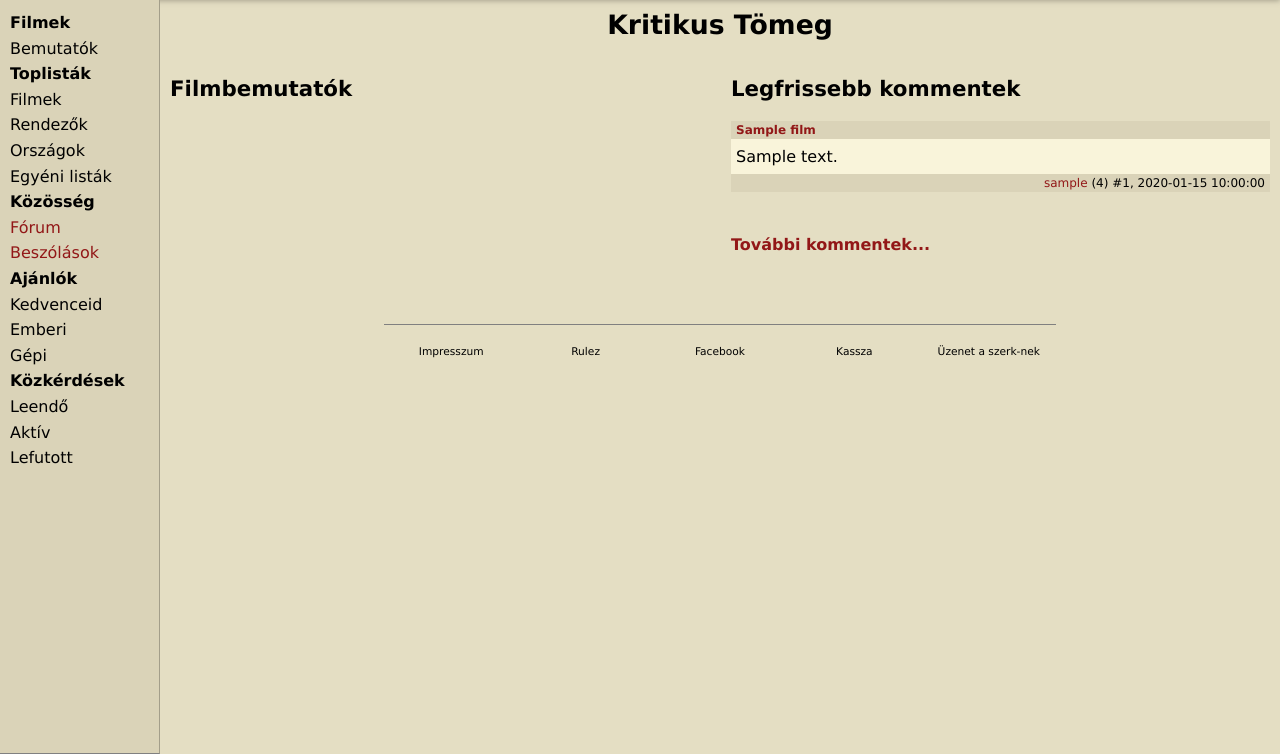
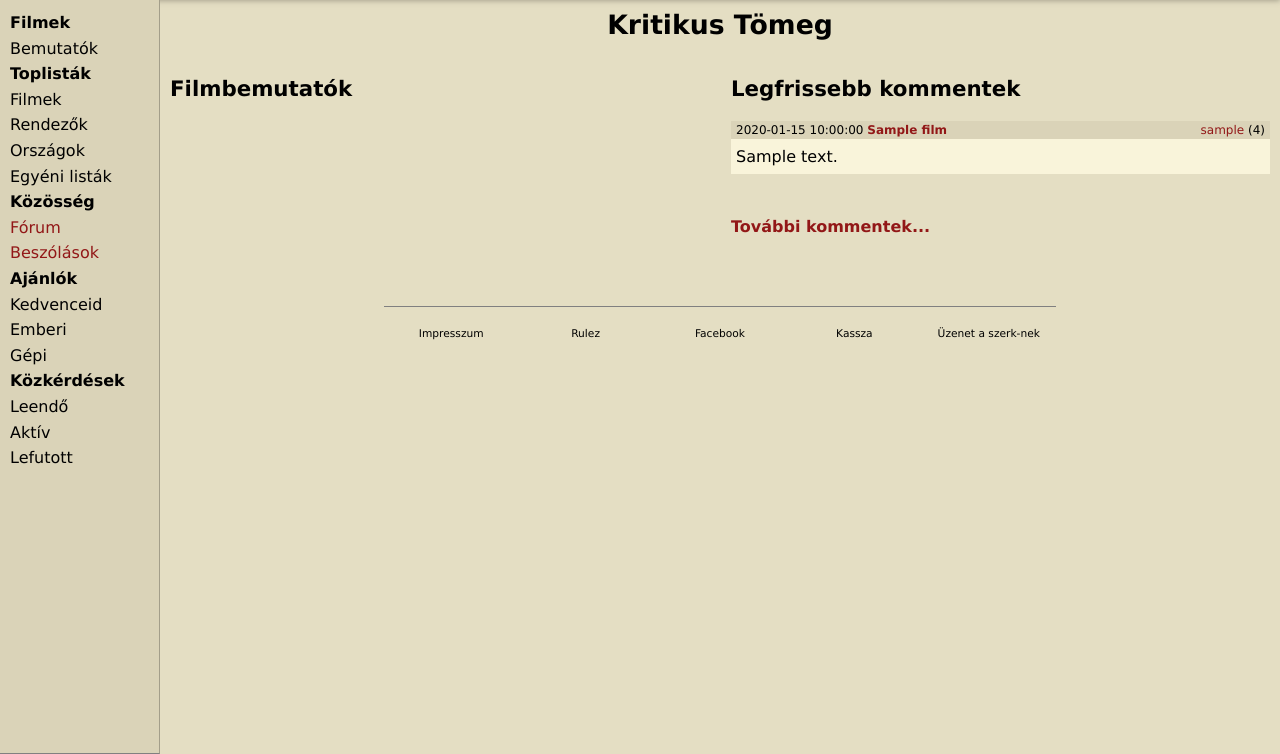
Before and after one commit to cu2/KT, a Django app: page / in a window 1280 px wide. Shown: the part 46-800 px from the top of the page. Run offline with Django 3.2, Linux system fonts and the light colour scheme; tables that the repository leaves empty hold one stand-in row (values such as "Sample post"); parts of the project's set-up code (start-up, migrations or seed data) failed here and were passed over.

Commit message:
[ui] fixes: comment authors, reviews

```diff
--- a/ktapp/static/ktapp/css/main.css
+++ b/ktapp/static/ktapp/css/main.css
@@ -407,11 +407,7 @@ ul.nobullet {
     margin: 0;
     padding: 5px;
 }
-.comment_block_source {
-    background: rgb(218,211,184);
-    margin: 0;
-    padding: 2px 5px;
-    font-size: 9pt;
+.comment_source {
     font-weight: bold;
 }
 .comment_block_author {
@@ -419,7 +415,9 @@ ul.nobullet {
     margin: 0;
     padding: 2px 5px;
     font-size: 9pt;
-    text-align: right;
+}
+.comment_block_author_right {
+    float: right;
 }
 .comment_block_reply_to {
     text-align: right;
@@ -454,6 +452,12 @@ ul.nobullet {
     padding: 2px 5px;
     font-size: 9pt;
     text-align: right;
+}
+.review_author {
+    background: rgb(218,211,184);
+    margin: 0;
+    padding: 2px 5px;
+    font-size: 9pt;
 }
 
 
--- a/ktapp/templates/ktapp/blocks/comment_block.html
+++ b/ktapp/templates/ktapp/blocks/comment_block.html
@@ -1,15 +1,20 @@
 <div class="comment_block">
+    <div class="comment_block_author">
         {% if show_comment_source %}
-    <div class="comment_block_source">
-        {% if comment.domain == 'F' %}
+            {{ comment.created_at|date:"Y-m-d H:i:s" }}
+            <span class="comment_source">{% if comment.domain == 'F' %}
                 <a href="{% url 'film_comments' comment.film.id comment.film.slug_cache %}">{{ comment.film.orig_title }}</a>
             {% elif comment.domain == 'T' %}
                 [<a href="{% url 'forum' comment.topic.id comment.topic.slug_cache %}">{{ comment.topic }}</a>]
             {% elif comment.domain == 'P' %}
                 {{ comment.poll }}
+            {% endif %}</span>
+            <span class="comment_block_author_right"><a href="{% url 'user_profile' comment.created_by.id comment.created_by.slug_cache %}">{{ comment.created_by }}</a>{% if comment.domain == 'F' %} ({% if comment.rating %}{{ comment.rating }}{% else %}?{% endif %}){% endif %}</span>
+        {% else %}
+            {{ comment.created_at|date:"Y-m-d H:i:s" }} <a href="{% url 'user_profile' comment.created_by.id comment.created_by.slug_cache %}">{{ comment.created_by }}</a>{% if comment.domain == 'F' %} ({% if comment.rating %}{{ comment.rating }}{% else %}?{% endif %}){% endif %}
+            <span class="comment_block_author_right">#{{ comment.serial_number }}</span>
         {% endif %}
     </div>
-    {% endif %}
     <div class="comment_block_content">
         {% if comment.domain == 'F' %}
             <a href="{% url 'film_comments' comment.film.id comment.film.slug_cache %}?valasz={{ comment.id }}" class="comment_button_reply button small_button">Válasz erre a kommentre</a>
@@ -26,7 +31,4 @@
             </div>
         {% endif %}
     </div>
-    <div class="comment_block_author">
-        <a href="{% url 'user_profile' comment.created_by.id comment.created_by.slug_cache %}">{{ comment.created_by }}</a>{% if comment.domain == 'F' %} ({% if comment.rating %}{{ comment.rating }}{% else %}?{% endif %}){% endif %} #{{ comment.serial_number }}, {{ comment.created_at|date:"Y-m-d H:i:s" }}
 </div>
-</div>
--- a/ktapp/templates/ktapp/blocks/message_block.html
+++ b/ktapp/templates/ktapp/blocks/message_block.html
@@ -1,5 +1,5 @@
 <div class="comment_block">
-    <div class="comment_block_source">
+    <div class="comment_block_author">
         {{ message.sent_at }} {% if message.sent_by %}<a href="{% url 'user_profile' message.sent_by.id message.sent_by.slug_cache %}">{{ message.sent_by }}</a>{% else %}?{% endif %} &gt; {% for recipient in message.recipients %}{% if recipient %}<a href="{% url 'user_profile' recipient.id recipient.slug_cache %}">{{ recipient }}</a>{% else %}?{% endif %}{% if not forloop.last %}, {% endif %}{% endfor %}
     </div>
     <div class="comment_block_content">
--- a/ktapp/templates/ktapp/blocks/new_review_block.html
+++ b/ktapp/templates/ktapp/blocks/new_review_block.html
@@ -1,4 +1,5 @@
     {% if user.is_authenticated %}
+        <h3>Új elemzés beküldése</h3>
         <form action="{% url 'new_review' %}" method="post">
             {% csrf_token %}
             {% for hidden in review_form.hidden_fields %}
@@ -6,7 +7,7 @@
             {% endfor %}
             {{ review_form.content.errors }}
             {{ review_form.content }}
-            <p class="center"><input type="submit" value="Mehet." /></p>
+            <p class="center"><input type="submit" value="Elemzés beküldése" /></p>
         </form>
     {% else %}
         <p>Ahhoz, hogy elemzést tudj beküldeni, be kell <a href="{% url 'login' %}">jelentkezned</a>.</p>
--- a/ktapp/templates/ktapp/film_subpages/film_review.html
+++ b/ktapp/templates/ktapp/film_subpages/film_review.html
@@ -4,14 +4,14 @@
 
     <div id="film_centered">
         <div class="film_addon">
+            <div class="review_author">
+                {{ review.created_at|date:"Y-m-d" }} <a href="{% url 'user_profile' review.created_by.id review.created_by.slug_cache %}">{{ review.created_by }}</a>
+            </div>
             <div class="film_addon_content">
                 {% autoescape off %}
                     {{ review.content_html|linebreaks }}
                 {% endautoescape %}
             </div>
-            <div class="film_addon_author">
-                <a href="{% url 'user_profile' review.created_by.id review.created_by.slug_cache %}">{{ review.created_by }}</a>, {{ review.created_at|date:"Y-m-d" }}
-            </div>
         </div>
     </div>
 
```
Also changed, not shown: ktapp/templates/ktapp/film_subpages/film_reviews.html (+5 -5 lines). Lines whose indentation alone changed are shown as unchanged.
